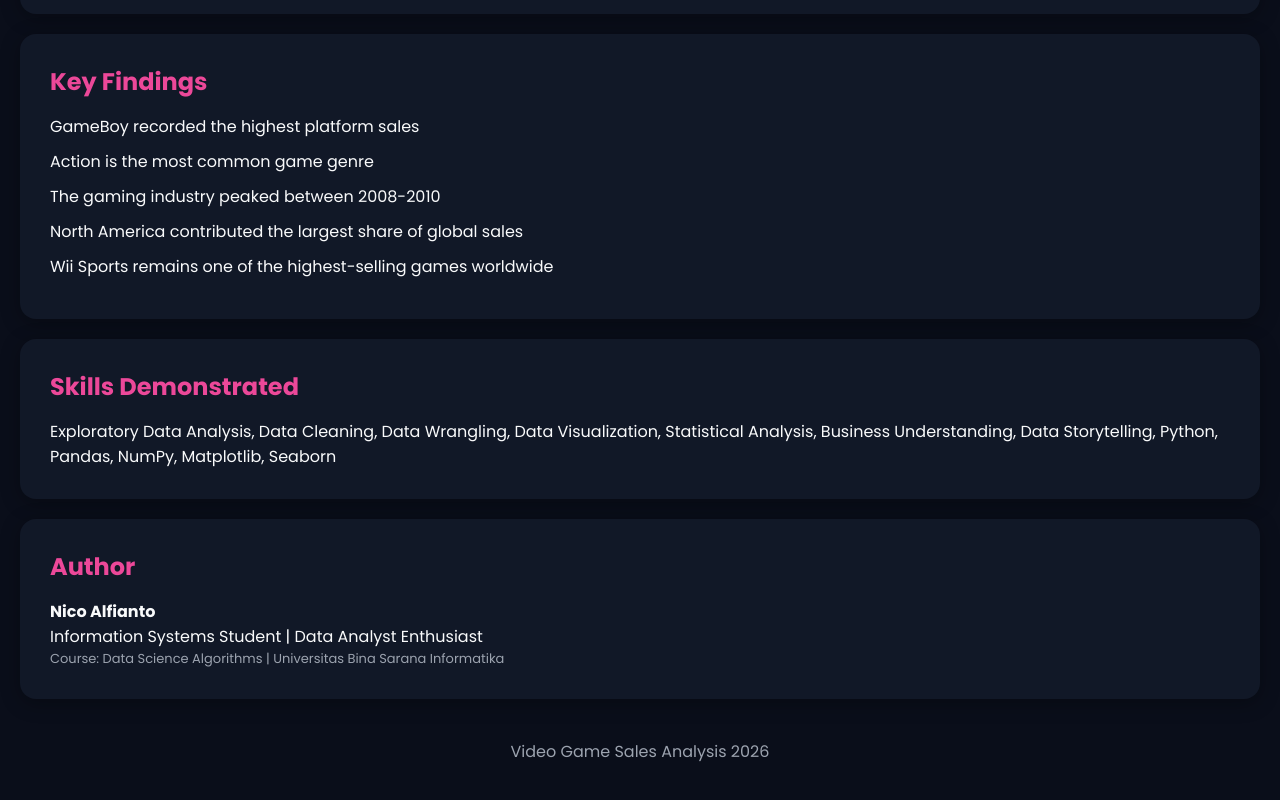
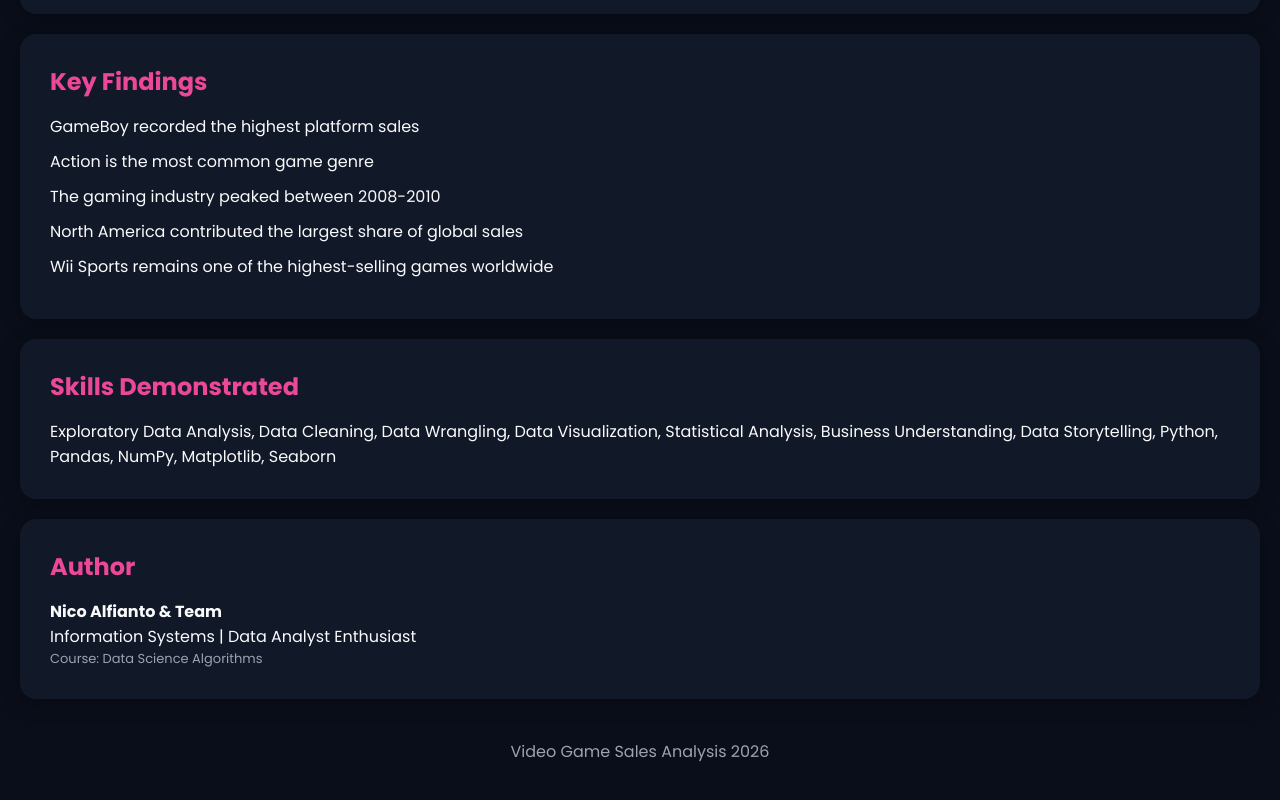
Before and after one commit to nico-alfianto/video-game-sales-analysis, a plain HTML site: page index.html in a window 1280 px wide. Shown: the part 4156-4956 px from the top of the page. Drawn offline with Linux system fonts and the light colour scheme.

Commit message:
Update index.html

```diff
--- a/index.html
+++ b/index.html
@@ -213,9 +213,9 @@ body { background: var(--bg); color: var(--text); }
   <!-- AUTHOR -->
   <div class="section">
     <h2>Author</h2>
-    <p><b>Nico Alfianto</b></p>
-    <p>Information Systems Student | Data Analyst Enthusiast</p>
-    <p style="color:var(--muted); font-size:13px;">Course: Data Science Algorithms | Universitas Bina Sarana Informatika</p>
+    <p><b>Nico Alfianto & Team</b></p>
+    <p>Information Systems | Data Analyst Enthusiast</p>
+    <p style="color:var(--muted); font-size:13px;">Course: Data Science Algorithms</p>
   </div>
 
   <div style="text-align:center; color:var(--muted); margin:40px 0;">
```
